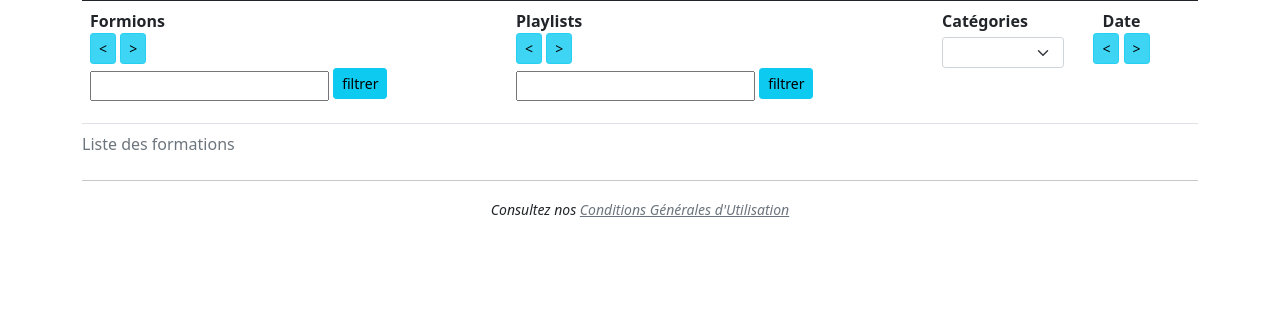
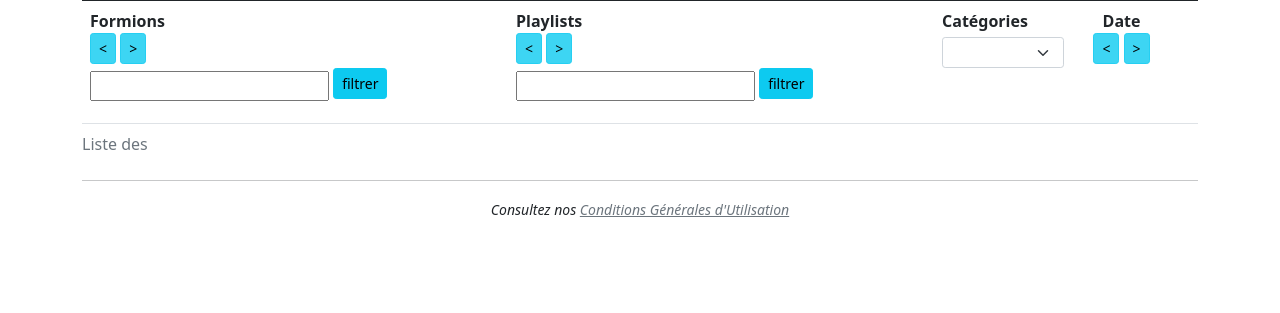
Before and after one commit to S-T-L/mediatekformation, a Symfony app: template templates/pages/formations.html.twig in a window 1280 px wide. Shown: the part 207-520 px from the top of the page. Run offline with Twig, Linux system fonts and the light colour scheme; the template is opened without the code that fills it, so the values that code supplies are empty; some libraries are stand-ins or nearby versions.

Commit message:
Déploiement continu modif

```diff
--- a/templates/pages/formations.html.twig
+++ b/templates/pages/formations.html.twig
@@ -1,7 +1,7 @@
 {% extends "basefront.html.twig" %}
 {% block body %}
     <table class="table table-striped">
-        <caption>Liste des formations  </caption>
+        <caption>Liste des   </caption>
         <thead>
             <tr>
                 <th class="text-left align-top" scope="col">
```
